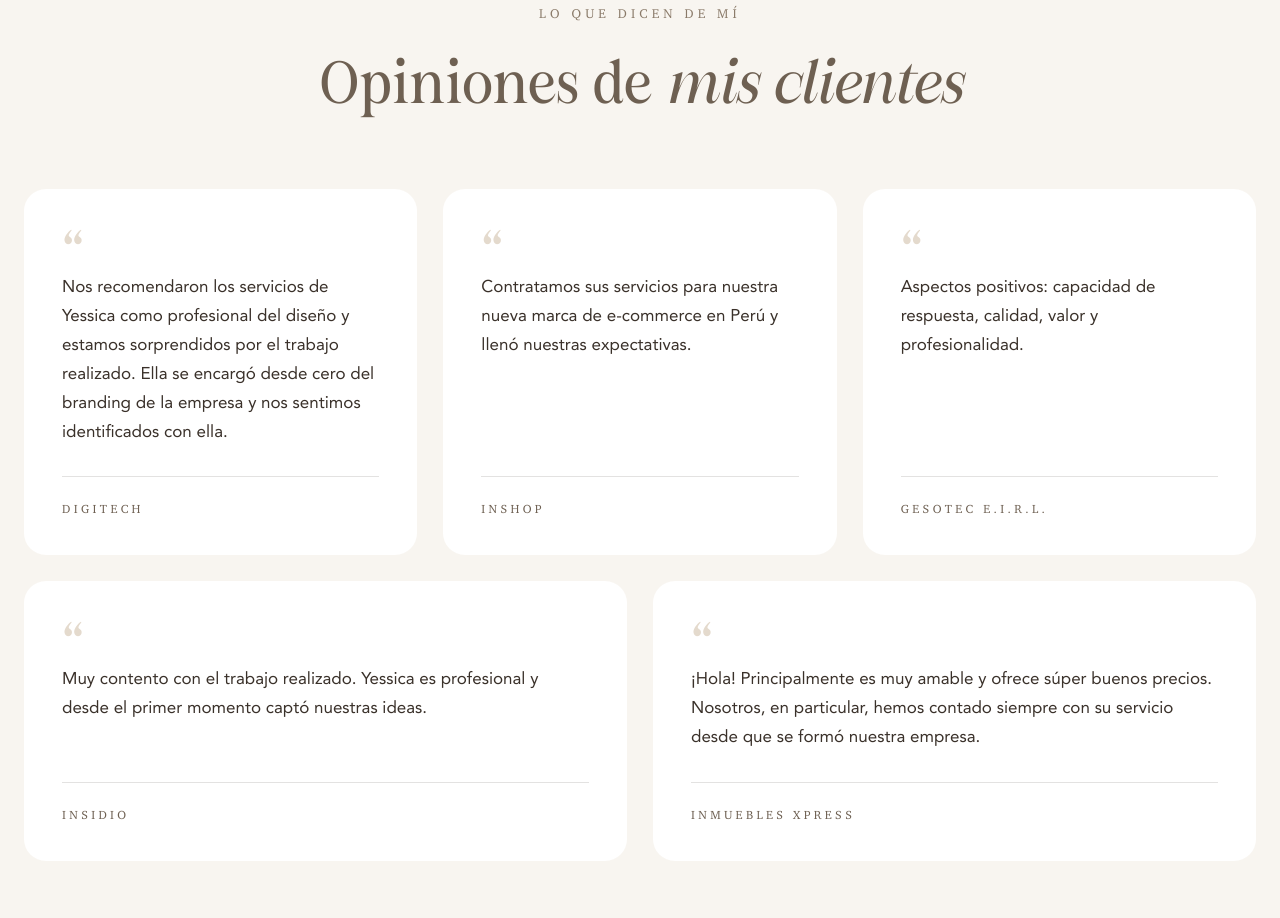
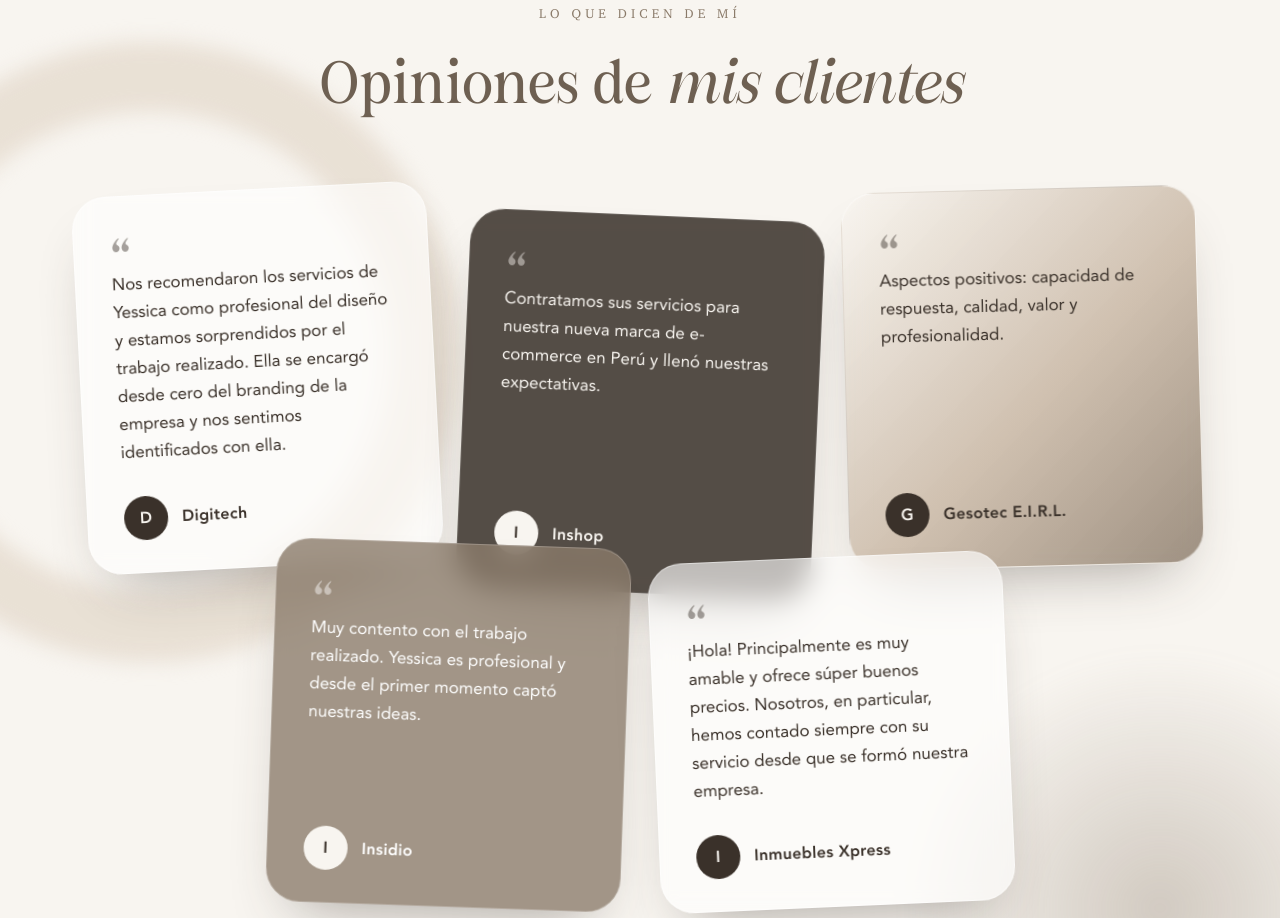
Before and after one commit to yessicadiazmoya/yessicadiaz-studio, a plain HTML site: page index.html in a window 1280 px wide. Shown: the part 9012-9930 px from the top of the page. Drawn offline with Linux system fonts and the light colour scheme.

Commit message:
Nuevo diseño de opiniones con efecto de entrada

```diff
--- a/index.html
+++ b/index.html
@@ -8,7 +8,7 @@
   <link rel="preload" href="FigoShiftz-Regular.woff2" as="font" type="font/woff2" crossorigin>
   <link rel="preload" href="FigoShiftz-Italic.woff2" as="font" type="font/woff2" crossorigin>
   <link rel="preload" href="portada.jpg" as="image">
-  <link rel="stylesheet" href="styles.css?v=9">
+  <link rel="stylesheet" href="styles.css?v=10">
 </head>
 <body>
 
@@ -318,32 +318,37 @@
   </section>
 
   <!-- ============ OPINIONES ============ -->
-  <section class="section" id="opiniones">
+  <section class="section section--reviews" id="opiniones">
     <div class="container">
       <div class="center-head reveal">
         <p class="eyebrow">Lo que dicen de mí</p>
         <h2 class="display">Opiniones de <em>mis clientes</em></h2>
       </div>
       <div class="reviews">
-        <figure class="review reveal">
+        <figure class="review review--light">
+          <span class="review__mark" aria-hidden="true">“</span>
           <blockquote><p>Nos recomendaron los servicios de Yessica como profesional del diseño y estamos sorprendidos por el trabajo realizado. Ella se encargó desde cero del branding de la empresa y nos sentimos identificados con ella.</p></blockquote>
-          <figcaption>Digitech</figcaption>
+          <figcaption><span class="review__avatar">D</span>Digitech</figcaption>
         </figure>
-        <figure class="review reveal">
+        <figure class="review review--dark">
+          <span class="review__mark" aria-hidden="true">“</span>
           <blockquote><p>Contratamos sus servicios para nuestra nueva marca de e-commerce en Perú y llenó nuestras expectativas.</p></blockquote>
-          <figcaption>Inshop</figcaption>
+          <figcaption><span class="review__avatar">I</span>Inshop</figcaption>
         </figure>
-        <figure class="review reveal">
+        <figure class="review review--blend">
+          <span class="review__mark" aria-hidden="true">“</span>
           <blockquote><p>Aspectos positivos: capacidad de respuesta, calidad, valor y profesionalidad.</p></blockquote>
-          <figcaption>Gesotec E.I.R.L.</figcaption>
+          <figcaption><span class="review__avatar">G</span>Gesotec E.I.R.L.</figcaption>
         </figure>
-        <figure class="review reveal">
+        <figure class="review review--taupe">
+          <span class="review__mark" aria-hidden="true">“</span>
           <blockquote><p>Muy contento con el trabajo realizado. Yessica es profesional y desde el primer momento captó nuestras ideas.</p></blockquote>
-          <figcaption>Insidio</figcaption>
+          <figcaption><span class="review__avatar">I</span>Insidio</figcaption>
         </figure>
-        <figure class="review reveal">
+        <figure class="review review--light">
+          <span class="review__mark" aria-hidden="true">“</span>
           <blockquote><p>¡Hola! Principalmente es muy amable y ofrece súper buenos precios. Nosotros, en particular, hemos contado siempre con su servicio desde que se formó nuestra empresa.</p></blockquote>
-          <figcaption>Inmuebles Xpress</figcaption>
+          <figcaption><span class="review__avatar">I</span>Inmuebles Xpress</figcaption>
         </figure>
       </div>
     </div>
@@ -492,6 +497,12 @@
     }), { threshold: 0.12 });
     document.querySelectorAll('.reveal').forEach(el => io.observe(el));
 
+    // Opiniones: cada tarjeta entra al aparecer en pantalla
+    const ioR = new IntersectionObserver(entries => entries.forEach(e => {
+      if (e.isIntersecting) { e.target.classList.add('is-in'); ioR.unobserve(e.target); }
+    }), { threshold: 0.2 });
+    document.querySelectorAll('.review').forEach(el => ioR.observe(el));
+
     // Formulario: envía los datos a Google (hoja "Contactos" + email a Yessica)
     const FORM_ENDPOINT = 'https://script.google.com/macros/s/AKfycbxHvqqEp6Lcuz48y5xBla8aqbtvdud8QzsiuAsh9SvNrTNu6ienfDfBl-28B6L3_0BJPQ/exec'; // URL de la aplicación web de Google Apps Script
     const form = document.getElementById('contactForm');
--- a/styles.css
+++ b/styles.css
@@ -305,13 +305,56 @@ section { scroll-margin-top: 80px; }
 .solution__answer { font-family: var(--serif-display); font-size: 26px; line-height: 1.2; color: var(--taupe-dark); }
 
 /* Opiniones */
-.reviews { display: grid; grid-template-columns: repeat(6, 1fr); gap: 26px; }
-.review { grid-column: span 2; margin: 0; background: var(--white); border-radius: var(--radius); padding: 44px 38px 36px; display: flex; flex-direction: column; }
-.review:nth-child(4), .review:nth-child(5) { grid-column: span 3; }
-.review::before { content: "\201C"; font-family: var(--serif-display); font-size: 84px; line-height: .6; color: var(--linen); height: 40px; }
+.section--reviews { position: relative; overflow: hidden; background: var(--cream); }
+/* formas suaves de fondo para que se note la transparencia */
+.section--reviews::before, .section--reviews::after {
+  content: ""; position: absolute; border-radius: 50%; pointer-events: none; filter: blur(10px);
+}
+.section--reviews::before { width: 620px; height: 620px; left: -160px; top: 180px; border: 70px solid rgba(228,218,205,.75); }
+.section--reviews::after { width: 520px; height: 520px; right: -140px; bottom: -120px; background: radial-gradient(circle, rgba(138,122,105,.35), transparent 70%); }
+.section--reviews .container { position: relative; z-index: 1; }
+
+.reviews { display: grid; grid-template-columns: repeat(6, 1fr); gap: 0 28px; max-width: 1120px; margin: 0 auto; }
+.reviews.reveal { opacity: 1; transform: none; }
+.review {
+  --r: 0deg; --y: 0px;
+  grid-column: span 2; margin: 0; position: relative;
+  border-radius: 34px; padding: 40px 36px 32px;
+  display: flex; flex-direction: column;
+  -webkit-backdrop-filter: blur(14px) saturate(1.1); backdrop-filter: blur(14px) saturate(1.1);
+  border: 1px solid rgba(255,255,255,.45);
+  box-shadow: 0 30px 60px -30px rgba(58,49,42,.45);
+  font-family: var(--sans);
+  opacity: 0; transform: translateY(70px) rotate(0deg) scale(.92);
+  transition: opacity .9s ease, transform 1.1s cubic-bezier(.2,.8,.2,1), box-shadow .4s;
+}
+.review:nth-child(1) { --r: -3deg; }
+.review:nth-child(2) { --r: 2.5deg; --y: 26px; transition-delay: .15s; }
+.review:nth-child(3) { --r: -1.5deg; transition-delay: .3s; }
+.review:nth-child(4) { --r: 2deg; grid-column: 2 / span 2; margin-top: -24px; transition-delay: .45s; }
+.review:nth-child(5) { --r: -2.5deg; grid-column: 4 / span 2; margin-top: -10px; transition-delay: .6s; }
+.review.is-in { opacity: 1; transform: translateY(var(--y)) rotate(var(--r)); }
+.review.is-in:hover { transform: translateY(calc(var(--y) - 8px)) rotate(0deg); box-shadow: 0 40px 70px -30px rgba(58,49,42,.55); z-index: 2; transition-delay: 0s; }
+
+.review--light { background: rgba(255,255,255,.62); color: var(--espresso); }
+.review--dark  { background: rgba(58,49,42,.86); color: var(--cream); border-color: rgba(255,255,255,.12); }
+.review--blend { background: linear-gradient(135deg, rgba(248,245,240,.75) 0%, rgba(196,178,158,.78) 55%, rgba(138,122,105,.82) 100%); color: var(--espresso); }
+.review--taupe { background: rgba(138,122,105,.78); color: var(--white); border-color: rgba(255,255,255,.2); }
+
+.review__mark { font-family: var(--serif-display); font-size: 80px; line-height: .7; height: 34px; opacity: .45; }
 .review blockquote { margin: 0 0 30px; }
-.review blockquote p { margin: 0; font-size: 17px; line-height: 1.7; }
-.review figcaption { margin-top: auto; padding-top: 22px; border-top: 1px solid var(--line); font-family: var(--serif-text); font-size: 12px; letter-spacing: .28em; text-transform: uppercase; color: var(--taupe-dark); }
+.review blockquote p { margin: 0; font-size: 17px; line-height: 1.65; color: inherit; }
+.review figcaption { margin-top: auto; display: flex; align-items: center; gap: 14px; font-family: var(--sans); font-weight: 700; font-size: 16px; letter-spacing: .02em; }
+.review__avatar {
+  width: 44px; height: 44px; border-radius: 50%; flex: none; display: grid; place-items: center;
+  font-family: var(--sans); font-weight: 700; font-size: 16px;
+  background: var(--espresso); color: var(--cream);
+}
+.review--dark .review__avatar, .review--taupe .review__avatar { background: var(--cream); color: var(--espresso); }
+
+@media (prefers-reduced-motion: reduce) {
+  .review { opacity: 1; transform: rotate(var(--r)); transition: none; }
+}
 
 /* Valores (cita) */
 .quote { text-align: center; }
@@ -397,9 +440,10 @@ section { scroll-margin-top: 80px; }
   .nav__links { gap: 24px; }
   .services, .sectors { grid-template-columns: 1fr 1fr; }
   .service, .service:nth-child(4), .service:nth-child(5) { grid-column: auto; }
-  .reviews { grid-template-columns: 1fr 1fr; }
-  .review, .review:nth-child(4) { grid-column: auto; }
-  .review:nth-child(5) { grid-column: 1 / -1; }
+  .reviews { grid-template-columns: 1fr 1fr; gap: 0 24px; }
+  .review:nth-child(n) { grid-column: auto; margin-top: 0; }
+  .review:nth-child(n+3) { margin-top: -6px; }
+  .review:nth-child(5) { grid-column: 1 / -1; justify-self: center; max-width: 520px; }
   .plans { grid-template-columns: 1fr; max-width: 560px; margin: 0 auto; gap: 44px; }
   .steps { grid-template-columns: 1fr 1fr; }
   .step, .step:nth-child(n) { padding: 44px 36px 44px 0; border-left: 0; border-top: 1px solid var(--line); }
@@ -469,7 +513,12 @@ section { scroll-margin-top: 80px; }
   .footer .logo { font-size: 32px; }
   .wa-float { right: 16px; bottom: 16px; width: 54px; height: 54px; }
   .services, .sectors, .reviews { grid-template-columns: 1fr; }
-  .review, .review:nth-child(n) { grid-column: auto; padding: 36px 26px 28px; }
+  .review:nth-child(n) { grid-column: auto; justify-self: stretch; max-width: none; margin-top: -8px; padding: 34px 26px 28px; --y: 0px; }
+  .review:nth-child(1) { margin-top: 0; }
+  .review:nth-child(n) { transition-delay: 0s; }
+  .review:nth-child(odd) { --r: -1.5deg; }
+  .review:nth-child(even) { --r: 1.5deg; }
+  .review blockquote p { font-size: 16px; }
   .steps { grid-template-columns: 1fr; }
   .step, .step:nth-child(n) { padding: 34px 0; border-left: 0; }
   .step__n { font-size: 60px; margin-bottom: 16px; }
```
